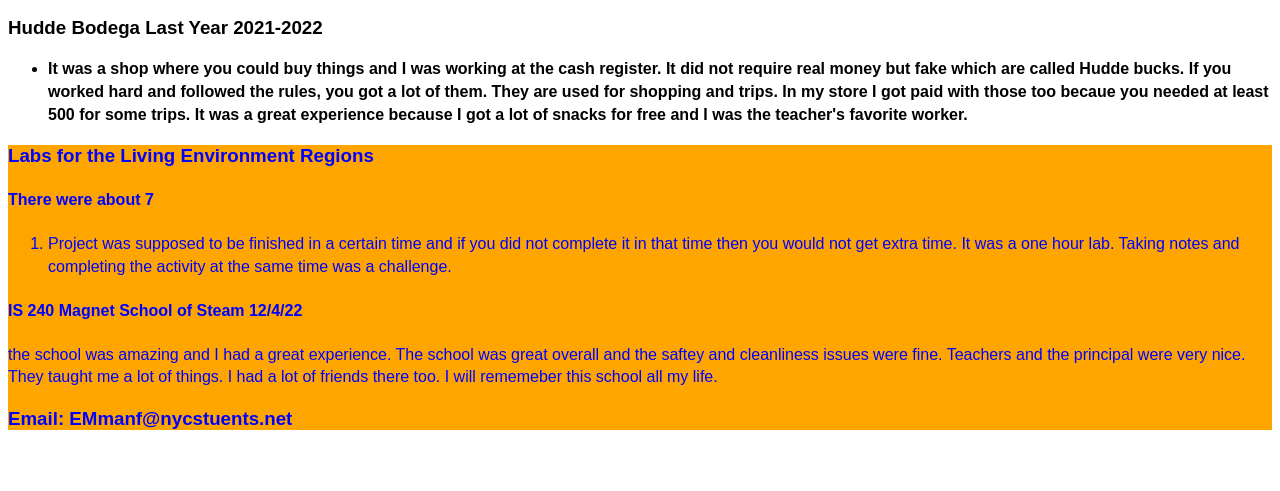
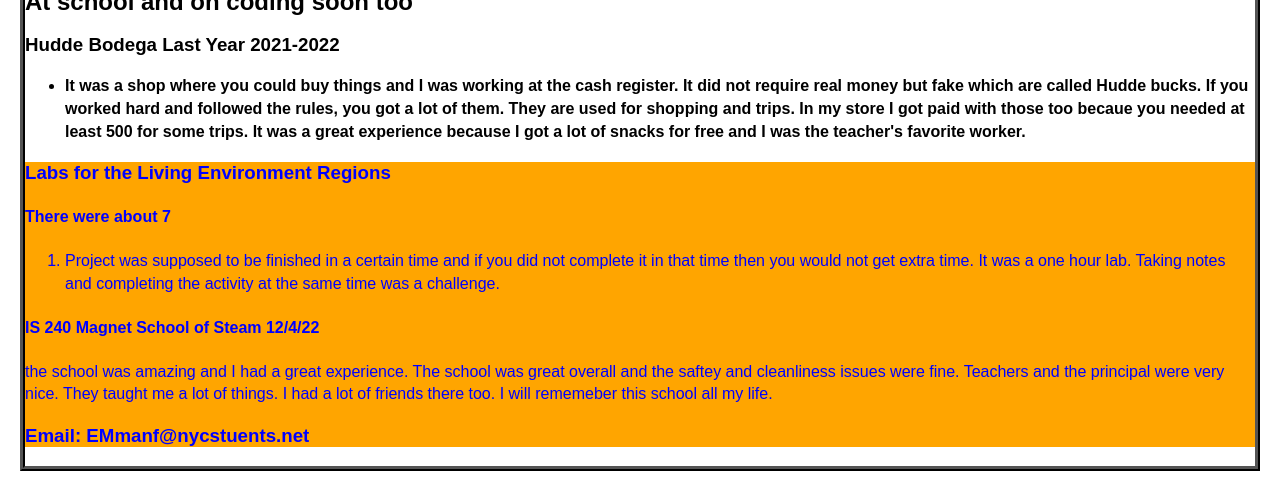
Before and after one commit to EmmanFat/Resume-E-Portifolio, a plain HTML site: page index.html in a window 1280 px wide. Shown: the part 440-931 px from the top of the page. Before the commit the page ends 889 px from the top, so only its background shows below. Drawn offline with Linux system fonts and the light colour scheme.

Commit message:
This is my complete look of the Resume or E Portfolio. You can find valuable information about me and how you can contact me. Hopefully, you will like it!

```diff
--- a/style.css
+++ b/style.css
@@ -4,6 +4,11 @@ body {
   padding:0;
   font-family:Arial, Helvetica, sans-serif;
   line-height:6mm;
+  margin: 20px;
+  border-style:ridge;
+  border-color:black;
+  border-width:5px;
+
 }
 
 .content-wrap{
```
